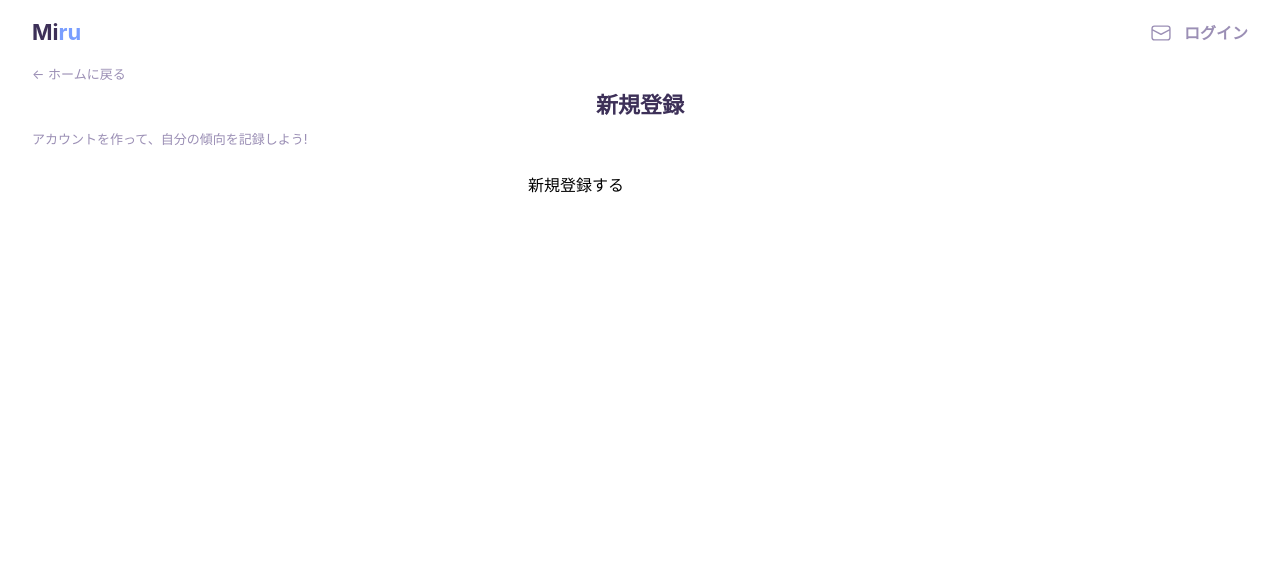
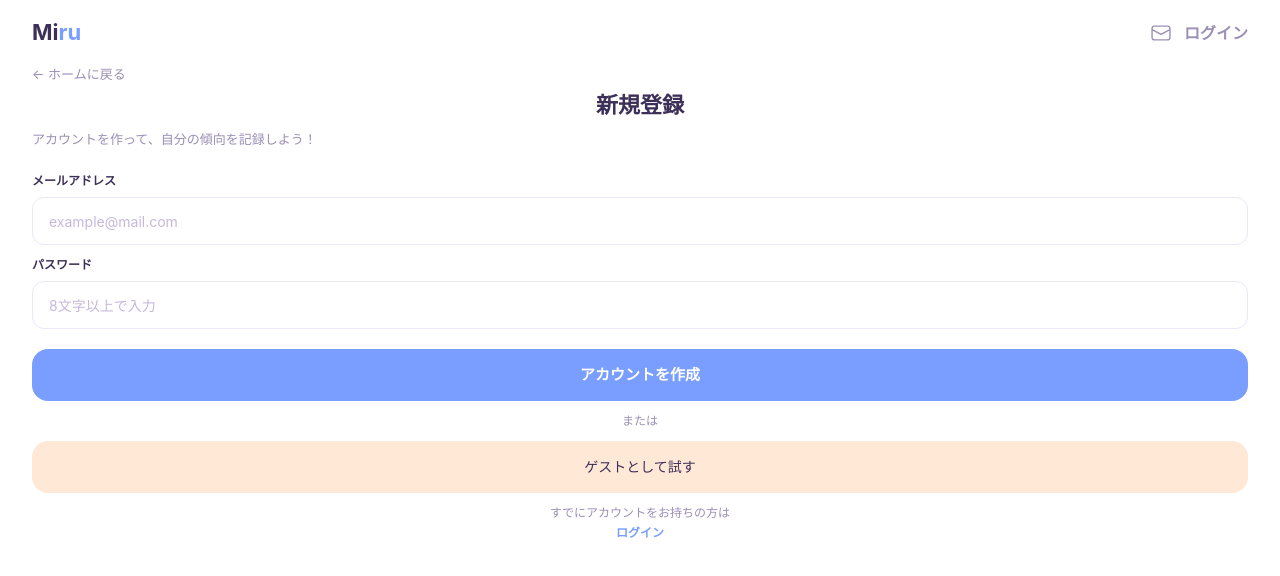
Before and after one commit to risa-h1108/Miru, a React (Vite) app: page /signup in a window 1280 px wide. Shown: the top 576 px of the page. Built offline with nearby package versions, Linux system fonts and the light colour scheme; no server answers.

Commit message:
feat: Signupのlabel・入力欄・ボタン・ゲストボタン・エラーメッセージ・ログインへのリンクを追加

```diff
--- a/src/auth/Signup.tsx
+++ b/src/auth/Signup.tsx
@@ -1,8 +1,10 @@
 import { useState } from "react";
-import { useNavigate } from "react-router-dom";
+import { Link, useNavigate } from "react-router-dom";
 import type { AuthFormValues } from "../types";
 import { supabase } from "../lib/supabase";
 import Header from "../components/Header";
+import { Icon } from "@iconify/react";
+import Button from "../components/Button";
 
 export default function Signup() {
   //処理のあとで移動するので、Link ではなくuseNavigateを使用
@@ -45,22 +47,52 @@ export default function Signup() {
         新規登録
       </h1>
       <p className="mb-6 text-[13px] text-[#9B8FB5]">
-        アカウントを作って、自分の傾向を記録しよう!
+        アカウントを作って、自分の傾向を記録しよう！
       </p>
 
+      <label
+        htmlFor="email"
+        //block:入力欄の上に出す
+        //font-semibold:フォントの太さをセミボールド(やや太め)にする
+        className="block mb-2 text-xs font-semibold text-[#3D3058]"
+      >
+        メールアドレス
+      </label>
+
       <input
+        id="email"
         type="email"
+        //border-[○○ px]:境界線の太さを○○ pxにする
+        //placeholder:text-[#○○]：プレースホルダー(入力前の薄い文字)の文字色をつける
+        className="w-full px-4 mb-3 text-sm h-12 rounded-xl text-[#3D3058] bg-white border-[1.5px] border-[#EDE6FA] placeholder:text-[#C5B8DC]"
         value={form.email}
+        //placeholder:入力前の薄い文字
+        placeholder="example@mail.com"
         //onChange：文字が打たれるたびに呼ばれる
         //e.target.value：そのとき入力欄に入っている文字列
         //...form：...で既存の中身を全部コピーし、パスワードなど他の値を残したまま、
         // 　　　　emailだけをe.target.valueの文字列に更新する
         onChange={(e) => setForm({ ...form, email: e.target.value })}
       />
+
+      <label
+        htmlFor="password"
+        //block:入力欄の上に出す
+        //font-semibold:フォントの太さをセミボールド(やや太め)にする
+        className="block mb-2 text-xs font-semibold text-[#3D3058]"
+      >
+        パスワード
+      </label>
+
       <input
+        id="password"
         //type="password"にすると、入力された文字表示が「●」で隠れる
         type="password"
+        //border-[○○ px]:境界線の太さを○○ pxにする
+        //placeholder:text-[#○○]：プレースホルダー(入力前の薄い文字)の文字色をつける
+        className="w-full px-4 text-sm h-12 rounded-xl text-[#3D3058] bg-white border-[1.5px] border-[#EDE6FA] placeholder:text-[#C5B8DC]"
         value={form.password}
+        placeholder="8文字以上で入力"
         //onChange：文字が打たれるたびに呼ばれる
         //e.target.value：そのとき入力欄に入っている文字列
         //...form：...で既存の中身を全部コピーし、emailなど他の値を残したまま、
@@ -68,13 +100,47 @@ export default function Signup() {
         onChange={(e) => setForm({ ...form, password: e.target.value })}
       />
 
-      {/* 新規登録ボタン */}
-      {/* ボタンを押したらsupabaseへemail,passwordを登録する処理が実施される */}
-      <button onClick={handleSignup}>新規登録する</button>
-
       {/* エラーメッセージがあるなら(=エラーなら)、赤字でエラーメッセージを表示する */}
       {/* &&：「左が成り立つなら、右を表示する」の意味 */}
-      {errorMessage && <p className="text-red-600">{errorMessage}</p>}
+      {/* mt-2：入力欄のすぐ下に出す。エラーがないときは、この要素ごと存在しない */}
+      {/* flex items-center：アイコンと文字を横に並べて、縦の位置をそろえる */}
+      {errorMessage && (
+        <p
+          role="alert" //role:あとから出るエラー文を出た瞬間に読み上げさせる合図
+          className="mt-2 text-[11px] flex items-center gap-0.5 text-[#FF7B7B]"
+        >
+          {/* 色はつけず、親の<p>の文字色(#FF7B7B)を引き継ぐ */}
+          <Icon icon="fluent:warning-16-filled" />
+          {errorMessage}
+        </p>
+      )}
+
+      {/* 新規登録ボタン */}
+      {/* mt-5：エラーの有無で間隔を変えない為、ボタンの上の余白を下記のdivタグで保持。 */}
+      <div className="mt-5">
+        {/* ボタンを押したらsupabaseへemail,passwordを登録する処理が実施される */}
+        <Button variant="primary" onClick={handleSignup}>
+          アカウントを作成
+        </Button>
+      </div>
+
+      {/* または */}
+      <p className="mt-3 text-center text-xs text-[#9B8FB5]">または</p>
+
+      {/* ゲストボタン(今は見た目だけ、押したときの処理(匿名サインイン)は後で追加する) */}
+      <div className="mt-3">
+        <Button variant="guest">ゲストとして試す</Button>
+      </div>
+
+      {/* ログインへの案内 */}
+      <div className="mt-3 text-center text-xs text-[#9B8FB5]">
+        <p>すでにアカウントをお持ちの方は</p>
+        {/* block：Linkは横並びの部品で、上下の余白(mt-/mb-)が効かないため、
+        　　　　　　横幅いっぱいの行(block)にしてmt-1を効かせる */}
+        <Link to="/login" className="block mt-1 text-[#799EFF] font-semibold">
+          ログイン
+        </Link>
+      </div>
     </div>
   );
 }
```
